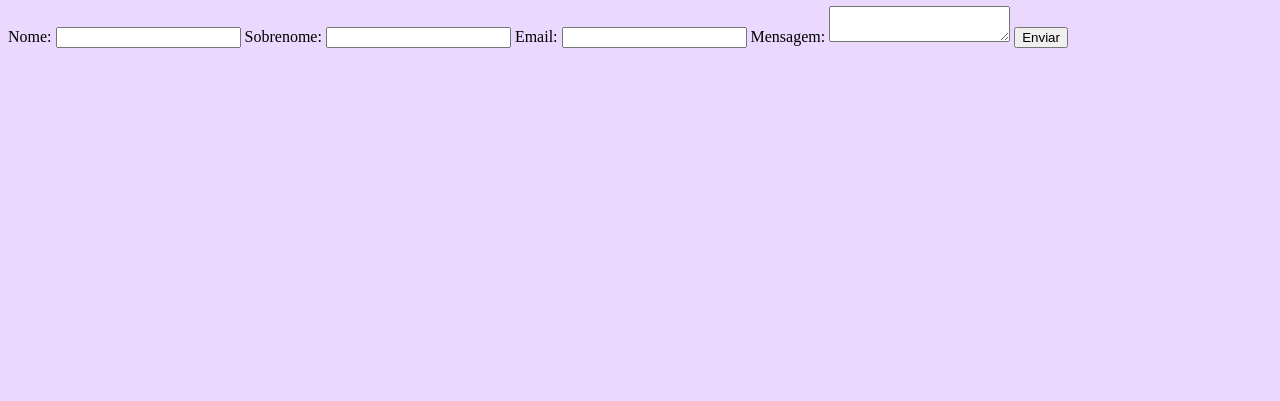
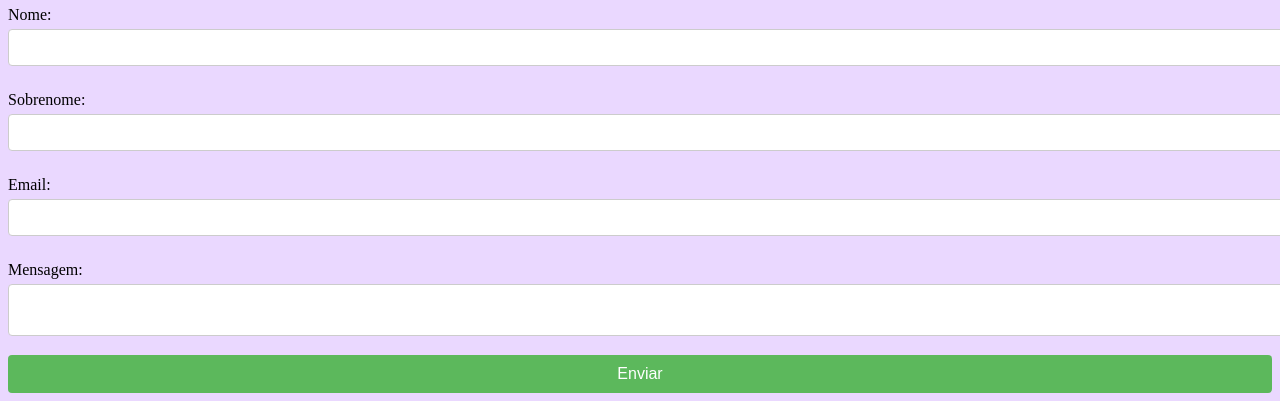
Before and after one commit to Pmasuchette/Portfolio, a plain HTML site: page index.html in a window 1280 px wide. Shown: the part 667-1068 px from the top of the page. Before the commit the page ends 800 px from the top, so only its background shows below. Drawn offline with nearby package versions, Linux system fonts and the light colour scheme.

Commit message:
Update style.css
forms

```diff
--- a/style.css
+++ b/style.css
@@ -22,3 +22,37 @@ nav ul {
     list-style-type:none;
     gap: 20px;
 }
+
+label {
+    display: block;
+    margin: 10px 0 5px;
+}
+
+input[type="text"],
+input[type="email"],
+textarea {
+    width: 100%;
+    padding: 10px;
+    border: 1px solid #ccc;
+    border-radius: 4px;
+    margin-bottom: 15px;
+}
+
+textarea {
+    resize: vertical;
+}
+
+button {
+    width: 100%;
+    padding: 10px;
+    background-color: #5cb85c;
+    color: white;
+    border: none;
+    border-radius: 4px;
+    cursor: pointer;
+    font-size: 16px;
+}
+
+button:hover {
+    background-color: rgb(95, 154, 223);
+}
```
